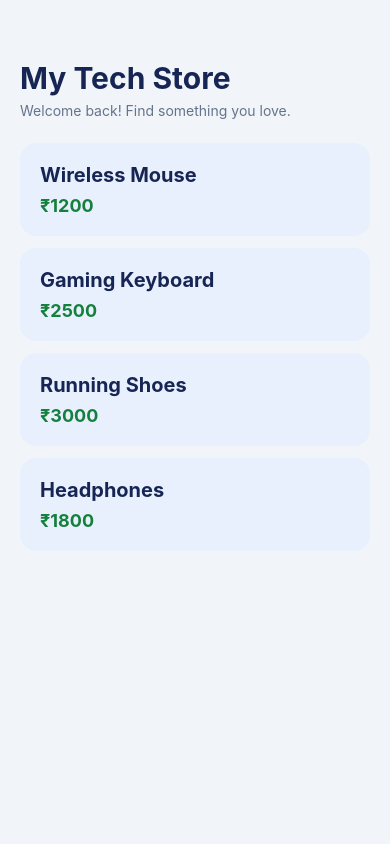
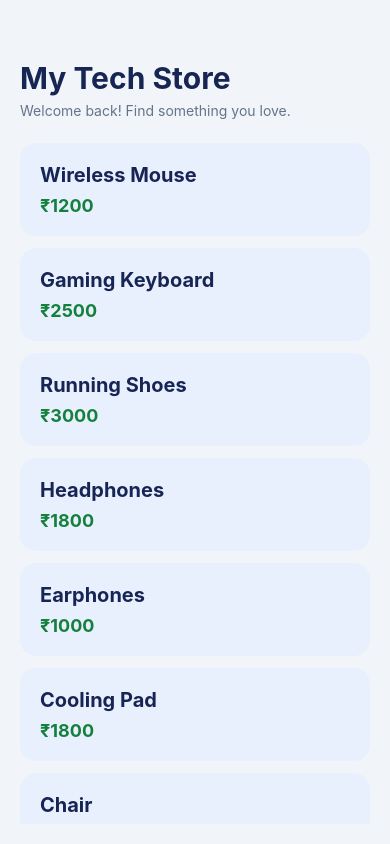
Before and after one commit to kerkettaalvin4/Learning-React-Native, a React Native app: screen / in a window 390 px wide. Built offline with nearby package versions, Linux system fonts and the light colour scheme.

Commit message:
use Flatlist for product catalog

```diff
--- a/App.tsx
+++ b/App.tsx
@@ -1,5 +1,5 @@
 
-import { StyleSheet, Text, View } from 'react-native';
+import { StyleSheet, Text, View, FlatList } from 'react-native';
 import ProductCard from './components/ProductCard';
 
 export default function App() {
@@ -8,6 +8,9 @@ export default function App() {
   { id: 2, name: 'Gaming Keyboard', price: 2500 },
   { id: 3, name: 'Running Shoes', price: 3000 },
   { id: 4, name: 'Headphones', price: 1800 },
+  { id: 5, name: 'Earphones', price: 1000 },
+  { id: 6, name: 'Cooling Pad', price: 1800 },
+  { id: 7, name: 'Chair', price: 3000 },
 ];
 
   return (
@@ -19,14 +22,24 @@ export default function App() {
         </Text>
       </View>
 
-      {
+        {/* {
         products.map((product)=>(
         <ProductCard
         key={product.id}
         name={product.name}
         price={product.price}
         />
-      ))}
+      ))} */}
+      <FlatList
+        data={products}
+        keyExtractor={(item) => item.id.toString()}
+        renderItem={({ item }) => (
+          <ProductCard
+            name={item.name}
+            price={item.price}
+          />
+        )}
+      />
 
     </View>
   );
```
